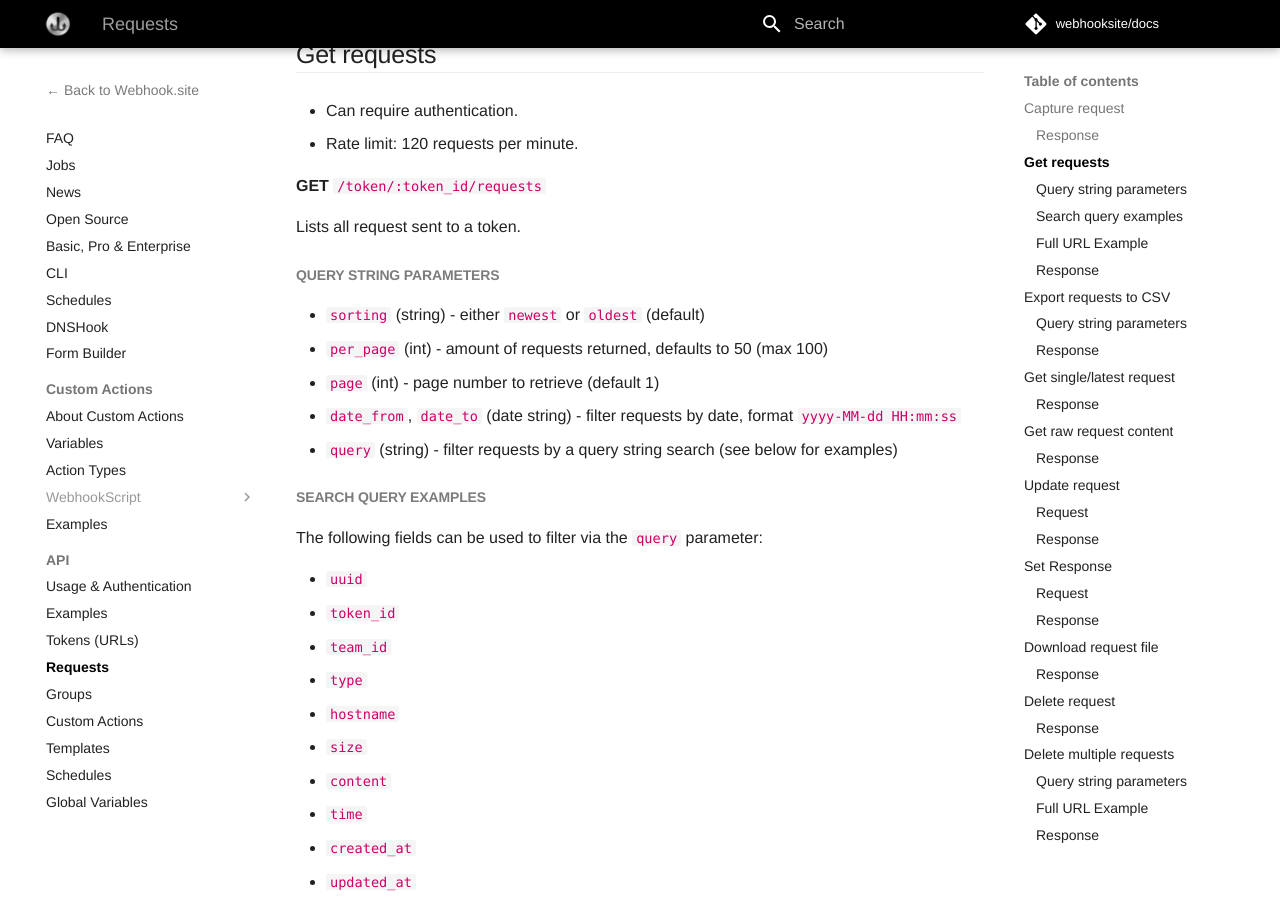
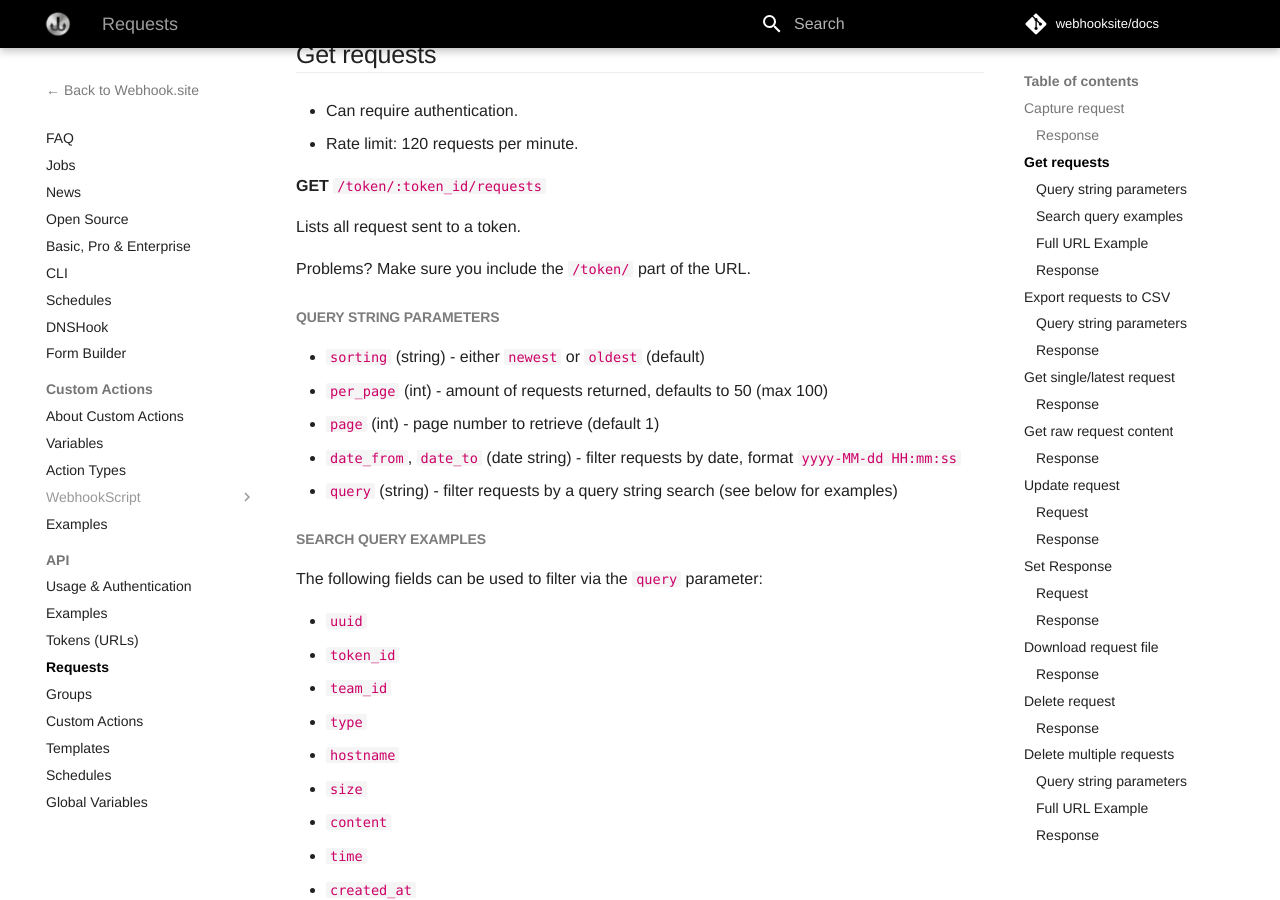
Before and after one commit to webhooksite/docs, an MkDocs documentation site: the page built from docs/api/requests.md, in a window 1280 px wide and 900 px high, scrolled down 772 px. Built offline with MkDocs 1.6.1 and Material for MkDocs 9.7.7, drawn with Linux system fonts in a browser that asks for light colours; comment, search, counter and statistics services are not loaded; some of the changed text lies outside the part shown.

Commit message:
Make API easier to understand

```diff
--- a/docs/api/requests.md
+++ b/docs/api/requests.md
@@ -26,6 +26,8 @@
 **GET** `/token/:token_id/requests`
 
 Lists all request sent to a token.
+
+Problems? Make sure you include the `/token/` part of the URL.
 
 #### Query string parameters
 
@@ -169,6 +171,8 @@
 **GET** `/token/:token_id/request/:request_id`
 
 **GET** `/token/:token_id/request/latest` - retrieves the latest request sent to the URL
+
+Problems? Make sure you include the `/token/` part of the URL.
 
 #### Response
 
```
